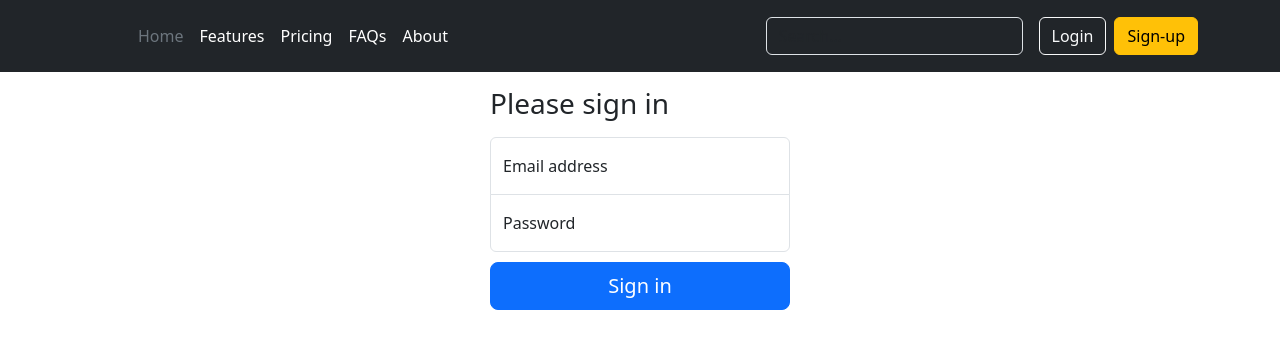
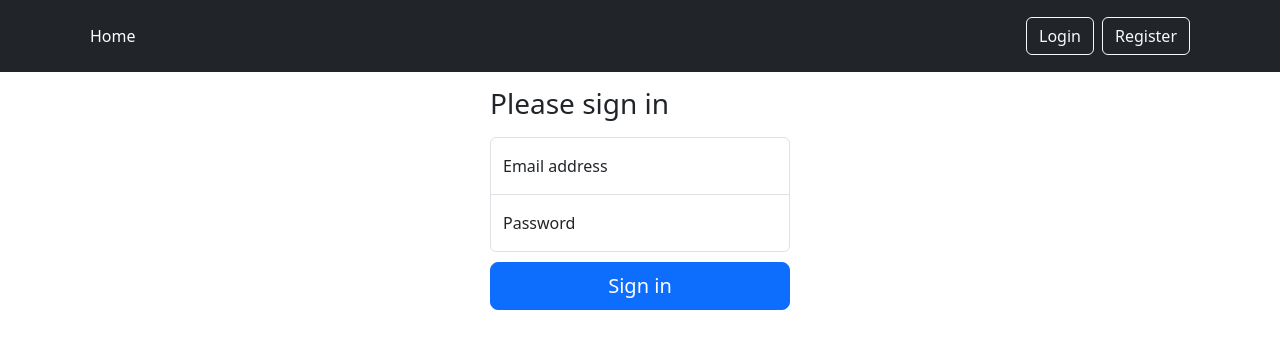
Before and after one commit to huytranlengoc/pear-demo-vue, a Vue app: page / in a window 1280 px wide. Shown: the top 348 px of the page. Built offline with nearby package versions, Linux system fonts and the light colour scheme.

Commit message:
update navigation bar

```diff
--- a/src/App.vue
+++ b/src/App.vue
@@ -1,31 +1,5 @@
 <template>
-  <header class="p-3 text-bg-dark">
-    <div class="container">
-      <div class="d-flex flex-wrap align-items-center justify-content-center justify-content-lg-start">
-        <a href="/" class="d-flex align-items-center mb-2 mb-lg-0 text-white text-decoration-none">
-          <svg class="bi me-2" width="40" height="32" role="img" aria-label="Bootstrap"><use xlink:href="#bootstrap"></use></svg>
-        </a>
-
-        <ul class="nav col-12 col-lg-auto me-lg-auto mb-2 justify-content-center mb-md-0">
-          <li><a href="#" class="nav-link px-2 text-secondary">Home</a></li>
-          <li><a href="#" class="nav-link px-2 text-white">Features</a></li>
-          <li><a href="#" class="nav-link px-2 text-white">Pricing</a></li>
-          <li><a href="#" class="nav-link px-2 text-white">FAQs</a></li>
-          <li><a href="#" class="nav-link px-2 text-white">About</a></li>
-        </ul>
-
-        <form class="col-12 col-lg-auto mb-3 mb-lg-0 me-lg-3" role="search">
-          <input type="search" class="form-control form-control-dark text-bg-dark" placeholder="Search..." aria-label="Search">
-        </form>
-
-        <div class="text-end">
-          <button type="button" class="btn btn-outline-light me-2">Login</button>
-          <button type="button" class="btn btn-warning">Sign-up</button>
-        </div>
-      </div>
-    </div>
-  </header>
-
+  <NavBar />
   <main class="form-signin w-100 m-auto">
     <form>
       <h1 class="h3 mb-3 fw-normal">Please sign in</h1>
@@ -43,6 +17,15 @@
     </form>
   </main>
 </template>
+
+<script>
+import NavBar from '@/components/NavBar'
+export default {
+  components: {
+    NavBar
+  }
+}
+</script>
 
 <style>
 .form-signin {
--- /dev/null
+++ b/src/components/NavBar.vue
@@ -0,0 +1,25 @@
+<template>
+    <header class="p-3 text-bg-dark">
+        <div class="container">
+        <div class="d-flex flex-wrap align-items-center justify-content-center justify-content-lg-start">
+            <ul class="nav col-12 col-lg-auto me-lg-auto mb-2 justify-content-center mb-md-0">
+                <li><a href="#" class="nav-link px-2 text-white">Home</a></li>
+            </ul>
+
+            <div class="text-end">
+            <button type="button" class="btn btn-outline-light me-2">Login</button>
+            <button type="button" class="btn btn-outline-light me-2">Register</button>
+            </div>
+        </div>
+        </div>
+    </header>
+</template>
+
+<script>
+export default {
+    name: 'NavBar'
+}
+</script>
+
+<style scoped>
+</style>
```
